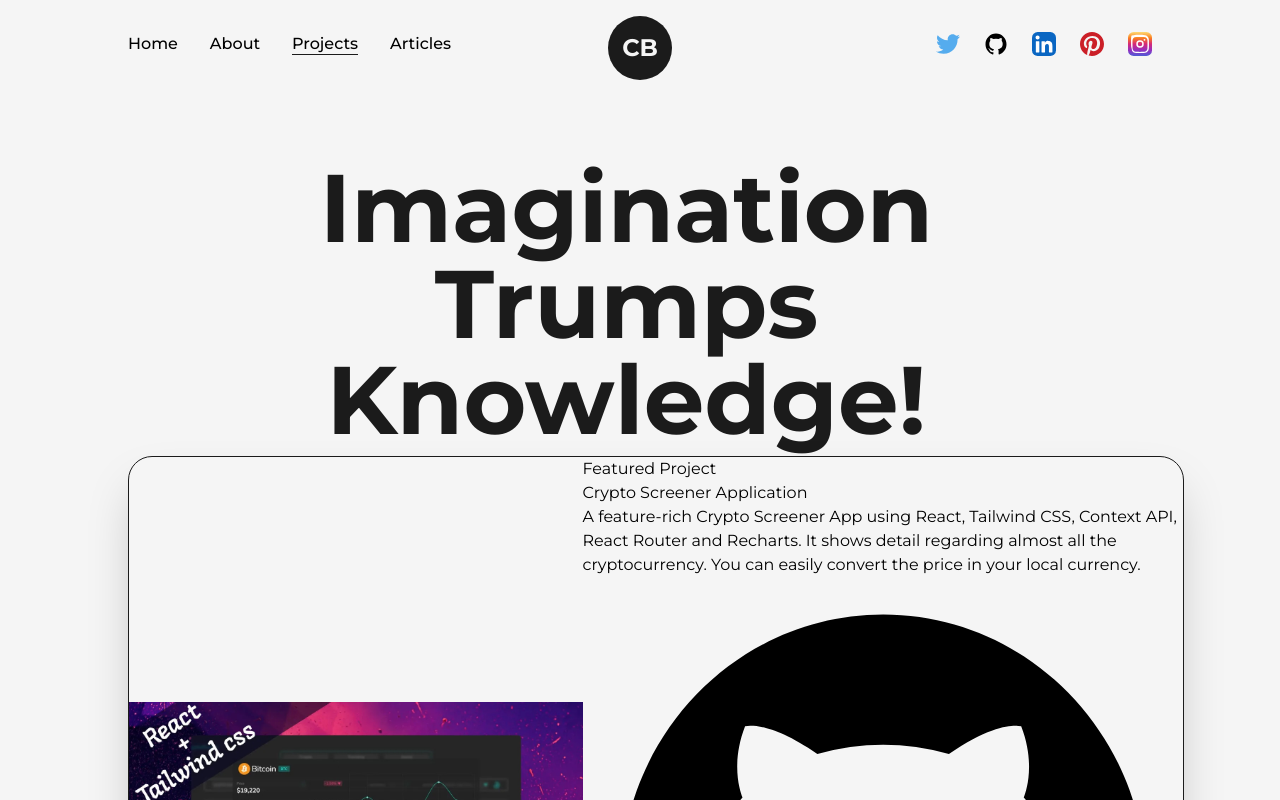
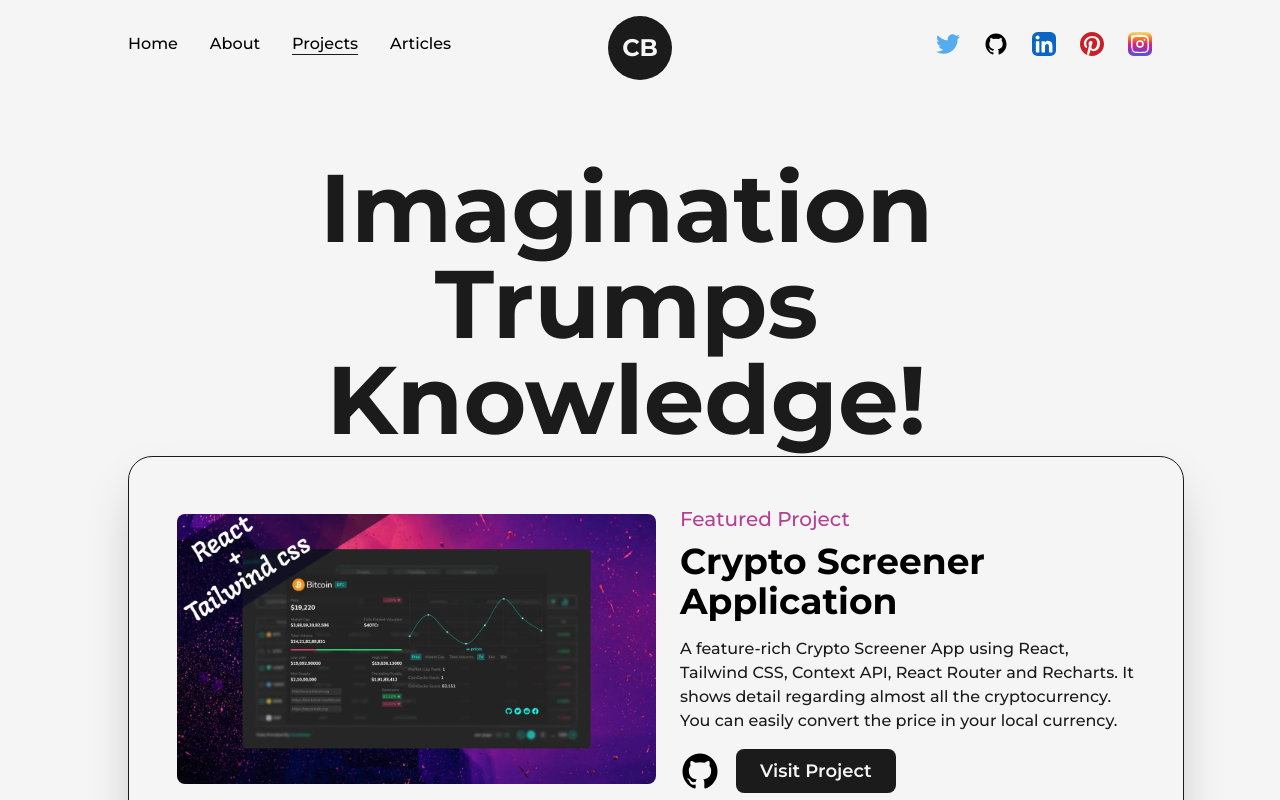
Before and after one commit to sinantech/website, a Next.js app: page /projects in a window 1280 px wide. Shown: the top 800 px of the page. Built offline with nearby package versions, Linux system fonts and the light colour scheme.

Commit message:
v0.6 stylings

```diff
--- a/src/pages/projects.js
+++ b/src/pages/projects.js
@@ -9,21 +9,33 @@
 
 const FeaturedProject = ({ type, title, summary, img, link, github }) => {
   return (
-    <article className="w-full flex items-center justify-between rounded-3xl border border-solid border-dark bg-light shadow-2xl">
-      <Link href={link} target="_blank">
+    <article className="w-full flex items-center justify-between rounded-3xl border border-solid border-dark bg-light shadow-2xl p-12">
+      <Link
+        href={link}
+        target="_blank"
+        className="w-1/2 cursor-pointer overflow-hidden rounded-lg"
+      >
         <Image src={img} alt={title} className="w-full h-auto" />
       </Link>
-      <div>
-        <span>{type}</span>
-        <Link href={link} target="_blank">
-          <h2>{title}</h2>
+      <div className="w-1/2 flex flex-col items-start justify-between pl-6">
+        <span className="text-primary font-medium text-xl">{type}</span>
+        <Link
+          href={link}
+          target="_blank"
+          className="hover:underline underline-offset-2"
+        >
+          <h2 className="my-2 w-full text-left text-4xl font-bold">{title}</h2>
         </Link>
-        <p>{summary}</p>
-        <div>
-          <Link href={github} target="_blank">
-            <GithubIcon />{" "}
+        <p className="my-2 font-medium text-dark">{summary}</p>
+        <div className="mt-2 flex items-center">
+          <Link href={github} target="_blank" className="w-10">
+            <GithubIcon />
           </Link>
-          <Link href={link} target="_blank">
+          <Link
+            href={link}
+            target="_blank"
+            className="ml-4 rounded-lg bg-dark text-light p-2 px-6 text-lg font-semibold"
+          >
             Visit Project
           </Link>
         </div>
```
